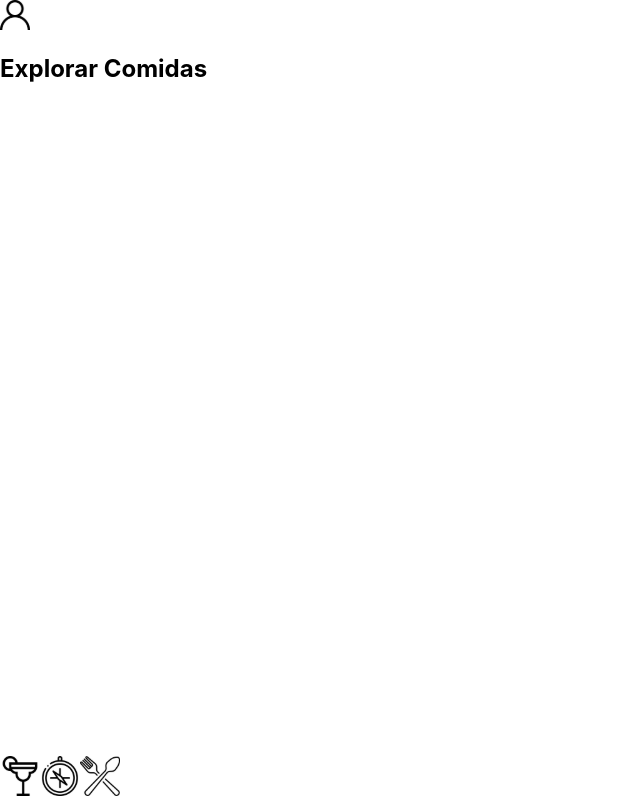
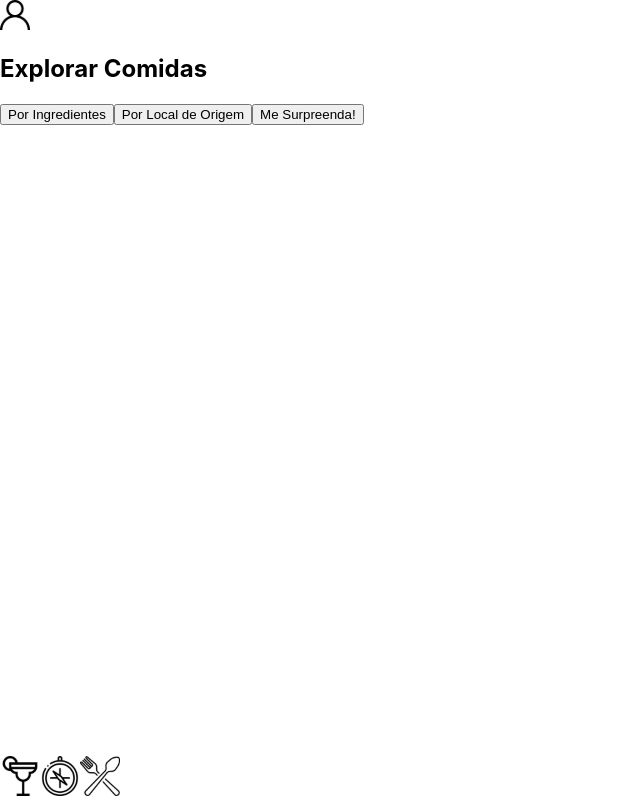
Before and after one commit to riquelmebandeira/projeto-recipes-app, a React (Create React App) app: page /explorar/comidas in a window 1280 px wide. Shown: the whole page, without its empty margins (0-640 px from the left). Built offline with nearby package versions, Linux system fonts and the light colour scheme.

Commit message:
Adiciona os botoes

```diff
--- a/src/pages/ExplorarBebidas.jsx
+++ b/src/pages/ExplorarBebidas.jsx
@@ -6,6 +6,18 @@
   return (
     <section>
       <Header title="Explorar Bebidas" showSearchBtn={ false } />
+      <button
+        type="button"
+        data-testid="explore-by-ingredient"
+      >
+        Por Ingredientes
+      </button>
+      <button
+        type="button"
+        data-testid="explore-surprise"
+      >
+        Me Surpreenda!
+      </button>
       <Footer />
     </section>
   );
--- a/src/pages/ExplorarComidas.jsx
+++ b/src/pages/ExplorarComidas.jsx
@@ -6,6 +6,24 @@
   return (
     <section>
       <Header title="Explorar Comidas" showSearchBtn={ false } />
+      <button
+        type="button"
+        data-testid="explore-by-ingredient"
+      >
+        Por Ingredientes
+      </button>
+      <button
+        type="button"
+        data-testid="explore-by-area"
+      >
+        Por Local de Origem
+      </button>
+      <button
+        type="button"
+        data-testid="explore-surprise"
+      >
+        Me Surpreenda!
+      </button>
       <Footer />
     </section>
   );
```
